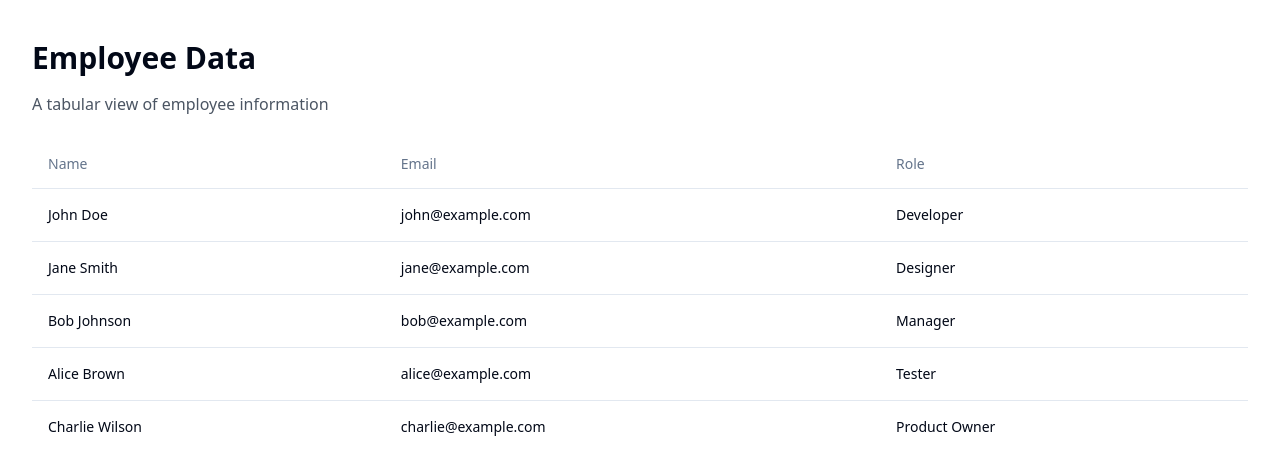
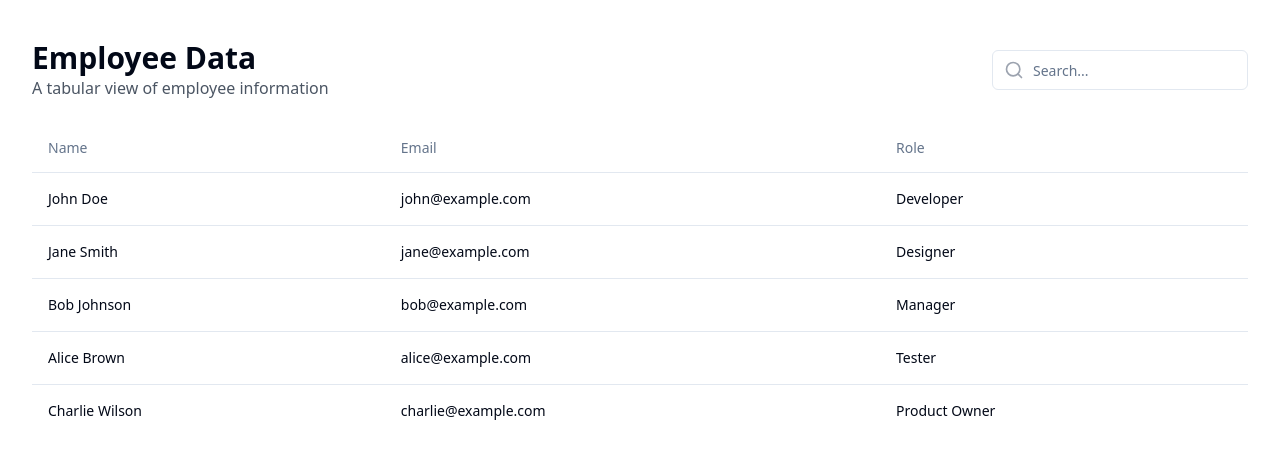
Before and after one commit to GPT-Engineer-App/tabularocean, a React (Vite) app: page / in a window 1280 px wide. Shown: the top 474 px of the page. Built offline with nearby package versions, Linux system fonts and the light colour scheme.

Commit message:
Add search bar for filtering
Implement a search bar in the top right corner to enable filtering of displayed information.
[skip gpt_engineer]

```diff
--- a/src/pages/Index.jsx
+++ b/src/pages/Index.jsx
@@ -1,4 +1,7 @@
+import { useState } from "react"
 import { Table, TableBody, TableCell, TableHead, TableHeader, TableRow } from "@/components/ui/table"
+import { Input } from "@/components/ui/input"
+import { Search } from "lucide-react"
 
 const data = [
   { id: 1, name: "John Doe", email: "john@example.com", role: "Developer" },
@@ -9,10 +12,32 @@ const data = [
 ]
 
 const Index = () => {
+  const [searchTerm, setSearchTerm] = useState("")
+
+  const filteredData = data.filter((employee) =>
+    Object.values(employee).some((value) =>
+      value.toString().toLowerCase().includes(searchTerm.toLowerCase())
+    )
+  )
+
   return (
     <div className="container mx-auto py-10">
-      <h1 className="text-3xl font-bold mb-4">Employee Data</h1>
-      <p className="text-gray-600 mb-6">A tabular view of employee information</p>
+      <div className="flex justify-between items-center mb-6">
+        <div>
+          <h1 className="text-3xl font-bold">Employee Data</h1>
+          <p className="text-gray-600">A tabular view of employee information</p>
+        </div>
+        <div className="relative">
+          <Input
+            type="text"
+            placeholder="Search..."
+            value={searchTerm}
+            onChange={(e) => setSearchTerm(e.target.value)}
+            className="pl-10 pr-4 py-2 w-64"
+          />
+          <Search className="absolute left-3 top-1/2 transform -translate-y-1/2 text-gray-400 h-5 w-5" />
+        </div>
+      </div>
       <Table>
         <TableHeader>
           <TableRow>
@@ -22,7 +47,7 @@ const Index = () => {
           </TableRow>
         </TableHeader>
         <TableBody>
-          {data.map((employee) => (
+          {filteredData.map((employee) => (
             <TableRow key={employee.id}>
               <TableCell>{employee.name}</TableCell>
               <TableCell>{employee.email}</TableCell>
```
